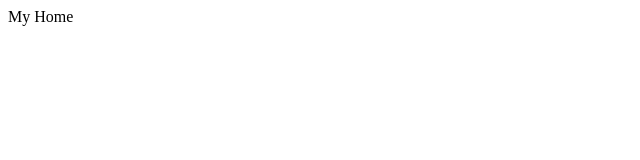
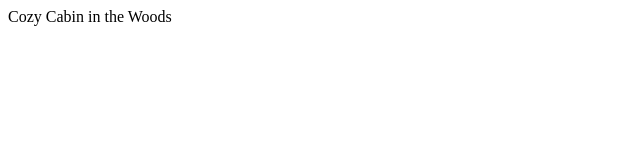
Before and after one commit to rivalcoba/NuxtBnB, a Nuxt app: page /home/a in a window 1280 px wide. Shown: the top 160 px of the page, without its empty margins (0-640 px from the left). Built offline with nearby package versions, Linux system fonts and the light colour scheme.

Commit message:
How Does Routing in Nuxt Work? 🆗

```diff
--- a/pages/home/_id.vue
+++ b/pages/home/_id.vue
@@ -1,16 +1,20 @@
 <template>
-  <div class="">My Home</div>
+  <div class="">{{ home.title }}</div>
 </template>
 
 <script>
-import homes from '~/data/homes'
+import homes from '~/data/homes';
 export default {
-  created(){
-    console.log(this.$route);
-  }
-}
+  data() {
+    return {
+      home: {},
+    };
+  },
+  created() {
+    const home = homes.find(home => home.objectID === this.$route.params.id);
+    this.home = home;
+  },
+};
 </script>
 
-<style>
-
-</style>
+<style></style>
```
